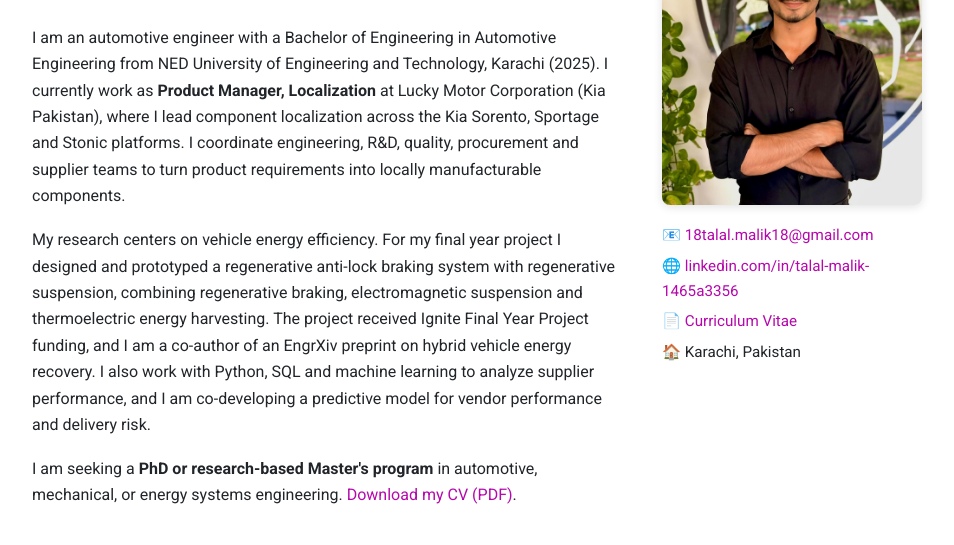
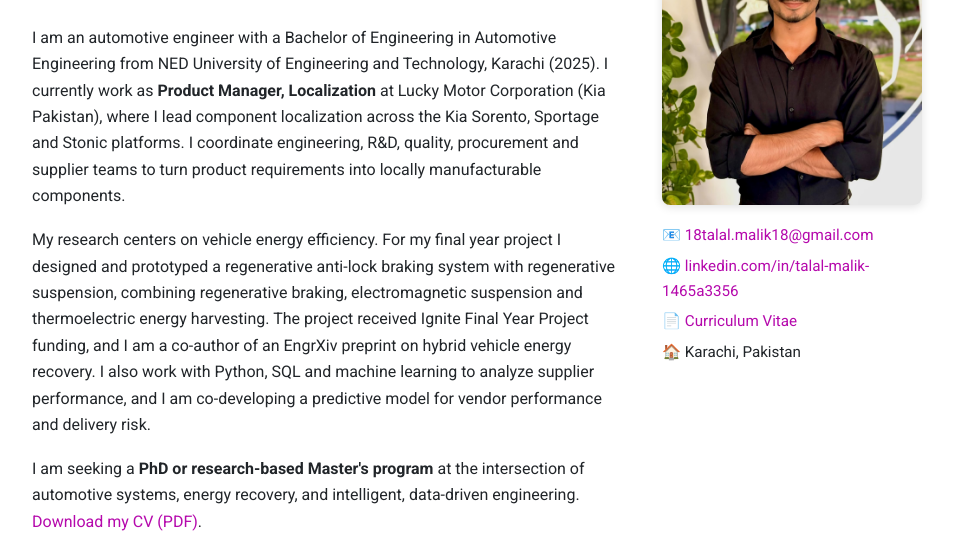
Before and after one commit to talalmalickk/talalmalickk, a plain HTML site: page index.html in a window 1280 px wide. Shown: the part 216-761 px from the top of the page, without its empty margins (163-1117 px from the left). Drawn offline with Linux system fonts and the light colour scheme.

Commit message:
Revise PhD program interest description
Updated the description of academic program interests to include a focus on intelligent, data-driven engineering.

```diff
--- a/index.html
+++ b/index.html
@@ -51,7 +51,7 @@
 
         <p>My research centers on vehicle energy efficiency. For my final year project I designed and prototyped a regenerative anti-lock braking system with regenerative suspension, combining regenerative braking, electromagnetic suspension and thermoelectric energy harvesting. The project received Ignite Final Year Project funding, and I am a co-author of an EngrXiv preprint on hybrid vehicle energy recovery. I also work with Python, SQL and machine learning to analyze supplier performance, and I am co-developing a predictive model for vendor performance and delivery risk.</p>
 
-        <p>I am seeking a <strong>PhD or research-based Master's program</strong> in automotive, mechanical, or energy systems engineering. <a href="assets/Talal_Malik_CV.pdf" download>Download my CV (PDF)</a>.</p>
+        <p>I am seeking a <strong>PhD or research-based Master's program</strong> at the intersection of automotive systems, energy recovery, and intelligent, data-driven engineering. <a href="assets/Talal_Malik_CV.pdf" download>Download my CV (PDF)</a>.</p>
 
         <h2>Research Interests</h2>
         <ul>
```
